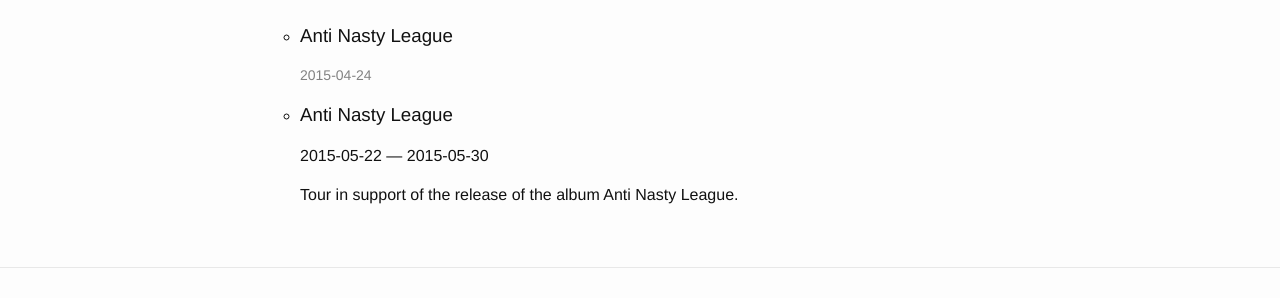
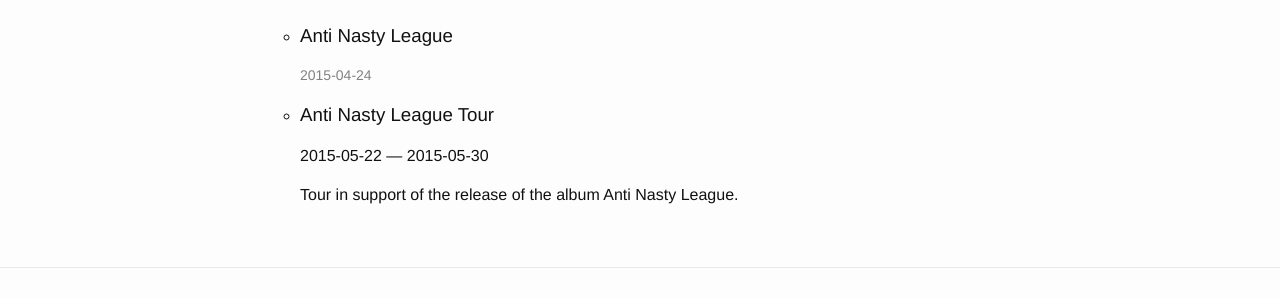
Before and after one commit to poppiestar/pwei-static-discography, a Jekyll site: the page built from timeline/index.html, in a window 1280 px wide and 900 px high, scrolled down 14396 px. Shown: the part 432-730 px from the top of the window. Built offline with Jekyll 4.4.1, drawn with Linux system fonts in a browser that asks for light colours.

Commit message:
Better title for tour

```diff
--- a/_data/timeline.yml
+++ b/_data/timeline.yml
@@ -402,7 +402,7 @@
             date: 2015-04-24
         -
             type: tour
-            title: Anti Nasty League
+            title: Anti Nasty League Tour
             start: 2015-05-22
             end: 2015-05-30
             text:
```
